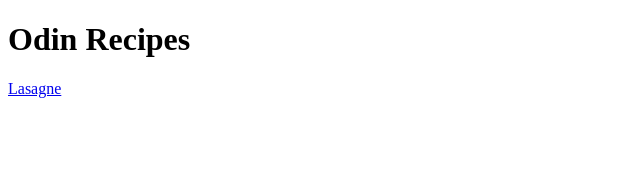
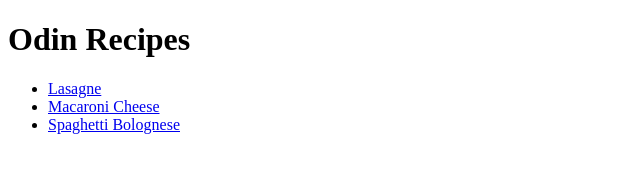
Before and after one commit to chrismc0723/odin-recipes, a plain HTML site: page index.html in a window 1280 px wide. Shown: the whole page, without its empty margins (0-640 px from the left). Drawn offline with Linux system fonts and the light colour scheme.

Commit message:
Recommitting due to being in wrong file location
My last commit was in the recipes folder
whereas this commit includes the index.html file

```diff
--- a/index.html
+++ b/index.html
@@ -7,7 +7,11 @@
 </head>
 <body>
     <h1>Odin Recipes</h1>
-    <a href="recipes/lasagna.html">Lasagne</a>
+    <ul>
+        <li><a href="recipes/lasagna.html">Lasagne</a></li>
+        <li><a href="recipes/macaroni_cheese.html">Macaroni Cheese</a></li>
+        <li><a href="recipes/spaghetti_bolognese.html">Spaghetti Bolognese</a></li>
+    </ul>
 
 </body>
 </html>
```
